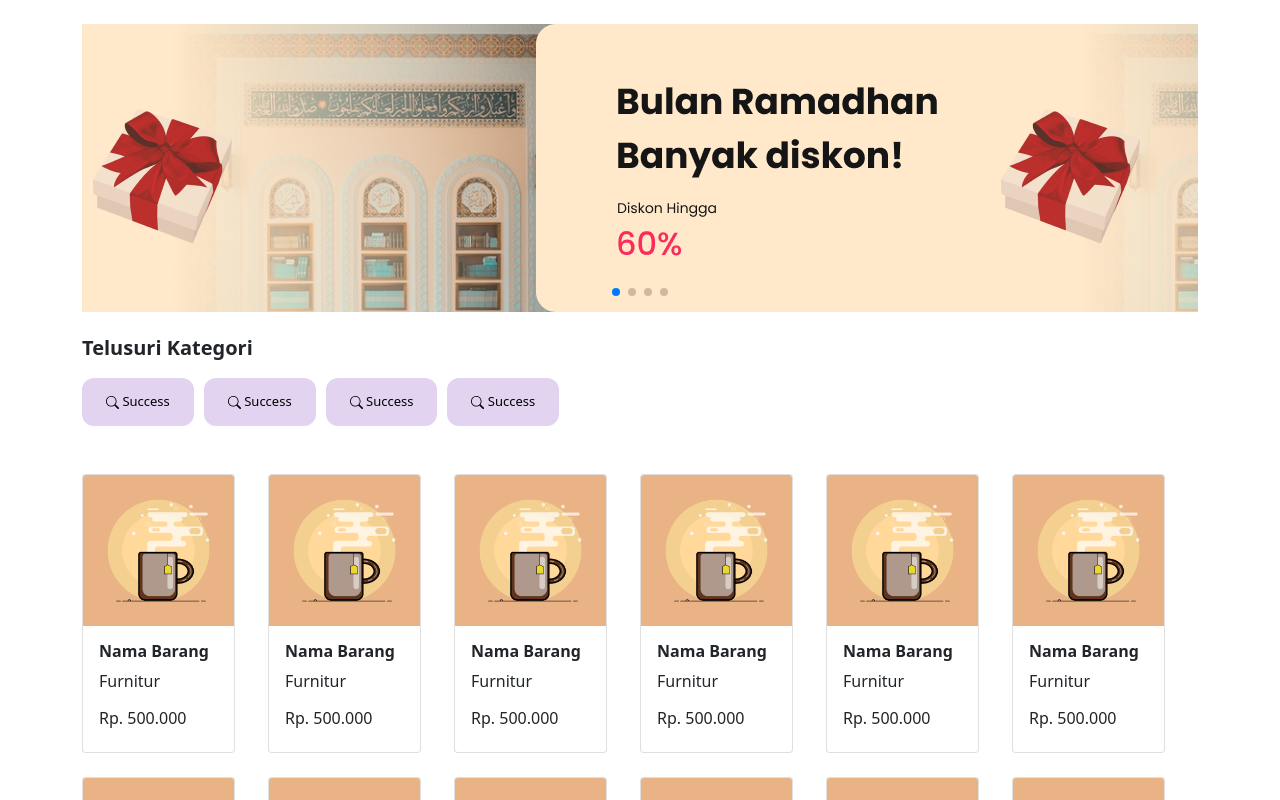
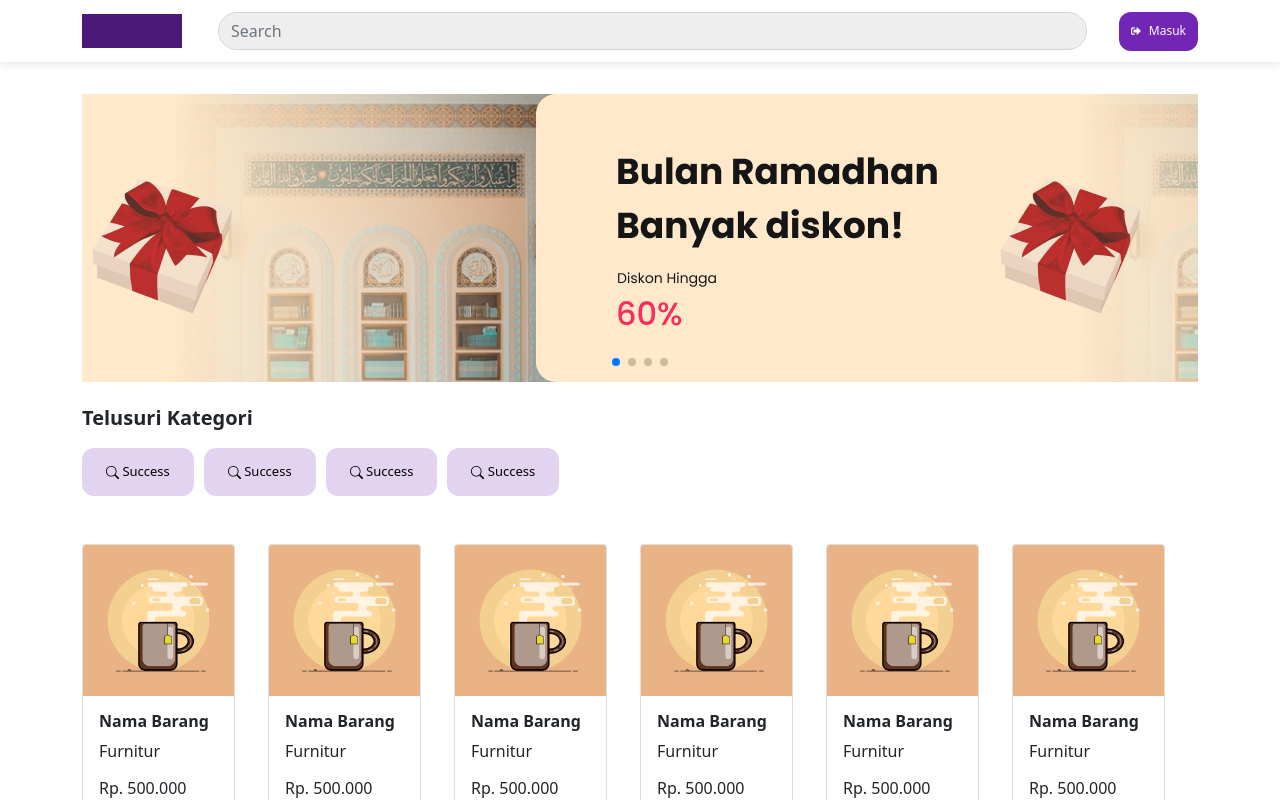
Before and after one commit to rzlzrdf/fejs2-bej2-kel7-FinalProject, a React (Create React App) app: page / in a window 1280 px wide. Shown: the top 800 px of the page. Built offline with nearby package versions, Linux system fonts and the light colour scheme.

Commit message:
Menambahkan navbar ke home dan seller-halaman-produk

```diff
--- a/src/Components/NavbarBack/NavbarBack.js
+++ b/src/Components/NavbarBack/NavbarBack.js
@@ -1,11 +1,8 @@
 import React from 'react'
 import { Link } from 'react-router-dom'
-import fontawesome from '@fortawesome/fontawesome'
-import { FontAwesomeIcon } from "@fortawesome/react-fontawesome"
-import { faSignOutAlt } from '@fortawesome/fontawesome-free-solid'
 import style from './NavbarBack.module.css'
+import { FaSignOutAlt } from 'react-icons/fa'
 
-fontawesome.library.add(faSignOutAlt);
 
 const Navbar = () => {
   return (
@@ -13,7 +10,7 @@ const Navbar = () => {
         <div className="container">
           <div className="row justify-content-between align-items-center">
             <div className="col-auto ml-3">
-              <img src="/img/logo.png" alt="logo-img" className="logo-img" width="100" />
+              <img src="Img/logo.svg" alt="logo-img" className="logo-img" width="100" />
             </div>
             <div className="col">
               <form className="d-flex" role="search">
@@ -24,7 +21,7 @@ const Navbar = () => {
             <div className="col-auto d-none d-lg-block">
               <ul className="nav-menu list-inline mb-0">
                 <li className="list-inline-item">
-                  <Link to="/login" type="submit" className={`${style['btn_primary']} btn d-flex align-items-center`}><FontAwesomeIcon icon="fa-sign-out-alt"  className={`${style['fa-sign-in-alt']}`}/>Masuk</Link>
+                  <Link to="/login" type="submit" className={`${style['btn_primary']} btn d-flex align-items-center`}><FaSignOutAlt  className={`${style['fa-sign-in-alt']}`}/>Masuk</Link>
                 </li>
               </ul>
             </div>
--- a/src/Pages/Home/Home.js
+++ b/src/Pages/Home/Home.js
@@ -3,7 +3,7 @@ import React from 'react'
 import Cards from '../../Components/CardProduk/Cards'
 import KategoriButton from '../../Components/Category/KategoriButton'
 import homestyle from './Home.module.css'
-
+import NavbarBack from '../../Components/NavbarBack/NavbarBack'
 
 import { Swiper, SwiperSlide } from 'swiper/react';
 import {FreeMode, Pagination} from 'swiper';
@@ -19,7 +19,7 @@ const Home = () => {
 
   return (
     <>
-
+      <NavbarBack/>
         <div className='container'>
           <Swiper
               centeredSlide={true}
--- a/src/Pages/SellerHalamanProduk/SellerHalamanProduk.js
+++ b/src/Pages/SellerHalamanProduk/SellerHalamanProduk.js
@@ -4,9 +4,11 @@ import Corousel from '../../Components/Seller-halaman-produk/Corousel'
 import Deskripsi from '../../Components/Seller-halaman-produk/Deskripsi'
 import Profile from '../../Components/Seller-halaman-produk/Profile'
 import style from './SellerHalamanProduk.module.css'
-
+import NavbarBack from '../../Components/NavbarBack/NavbarBack'
 const SellerHalamanProduk = () => {
   return (
+    <>
+    <NavbarBack/>
       <div className='container d-sm-flex justify-content-center'>
         <div className=''>
           <Corousel/>
@@ -17,6 +19,7 @@ const SellerHalamanProduk = () => {
           <Profile/>
         </div>
       </div>
+    </>
   )
 }
 
```
Lines whose indentation alone changed are shown as unchanged.
